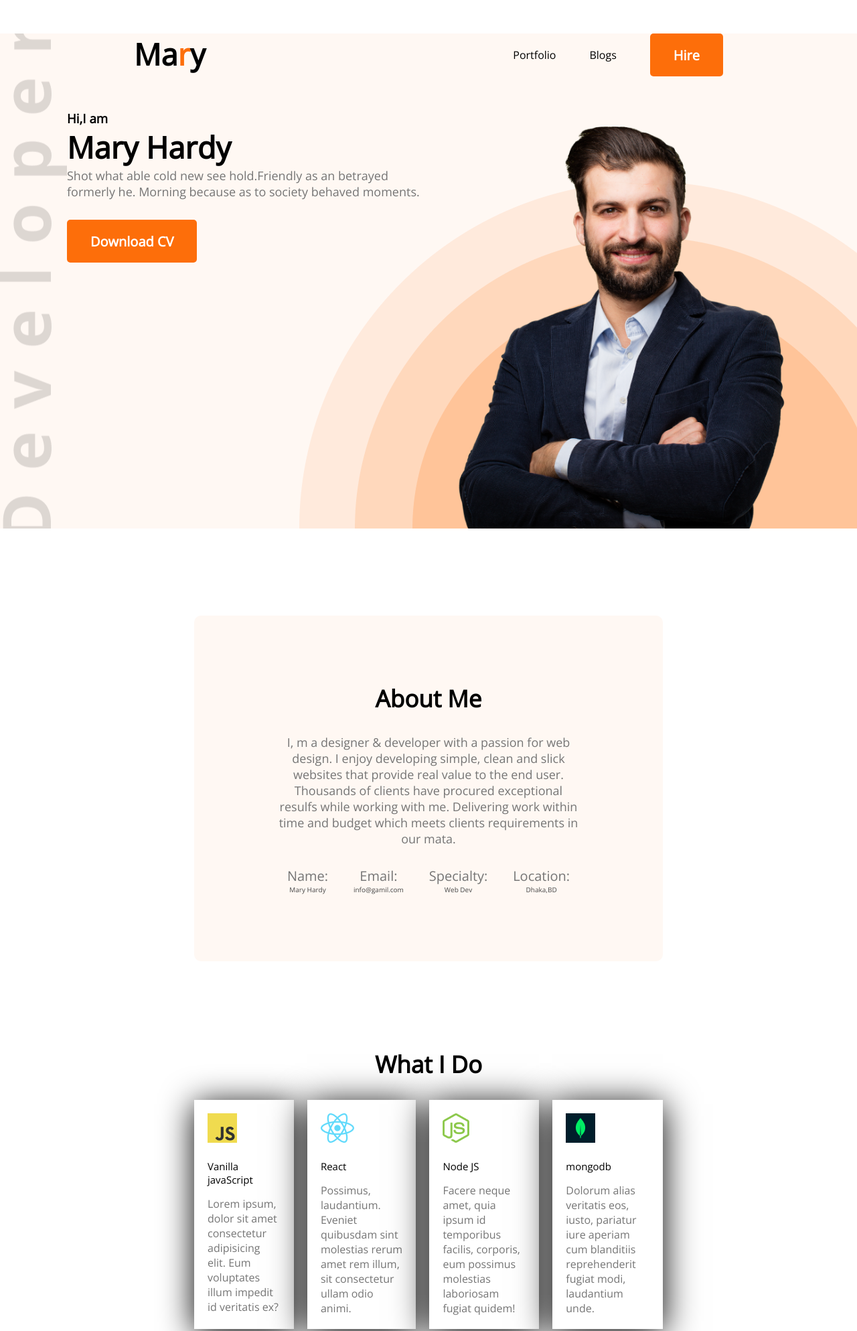
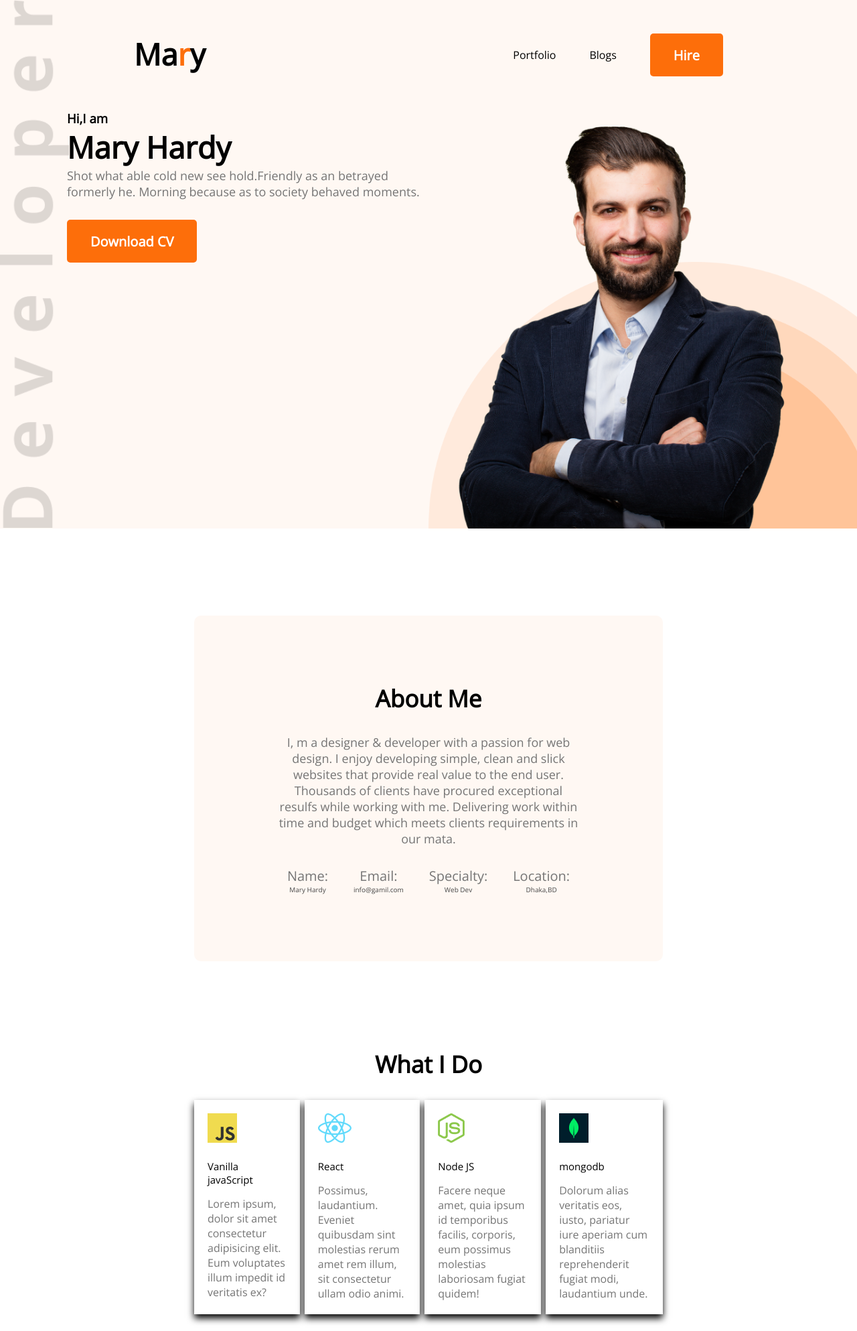
Before and after one commit to Auporna-Barua/developer-portfolio, a plain HTML site: page index.html in a window 1280 px wide. Shown: the top 1987 px of the page at 67% size. Drawn offline with nearby package versions, Linux system fonts and the light colour scheme.

Commit message:
text add

```diff
--- a/styles/portfolio.css
+++ b/styles/portfolio.css
@@ -9,6 +9,9 @@
     background-image: url('../images/header_bg.png'),url('../images/developer.png');
     background-repeat: no-repeat;
     background-position: bottom right,left;
+    background-size: 50%,contain;
+    position: relative;
+    overflow: hidden;
     padding-top: 0;
     margin-top: 0;
 
@@ -24,7 +27,7 @@
 nav{
     display: flex;
     justify-content: space-between;
-    margin: 50px 200px;
+  padding: 50px 200px;
 }
 .nav-title{
     font-weight: 800;
@@ -125,11 +128,11 @@ section{
 }
 .skills-container{
     display: flex;
-    gap:20px
+    gap: 7px;
 }
 .skill{
     background: #FFFFFF;
-    box-shadow: 0px 6px 50px;
+    box-shadow: 0px 6px 10px;
     border: 5px;
     padding: 20px;
 }
```
